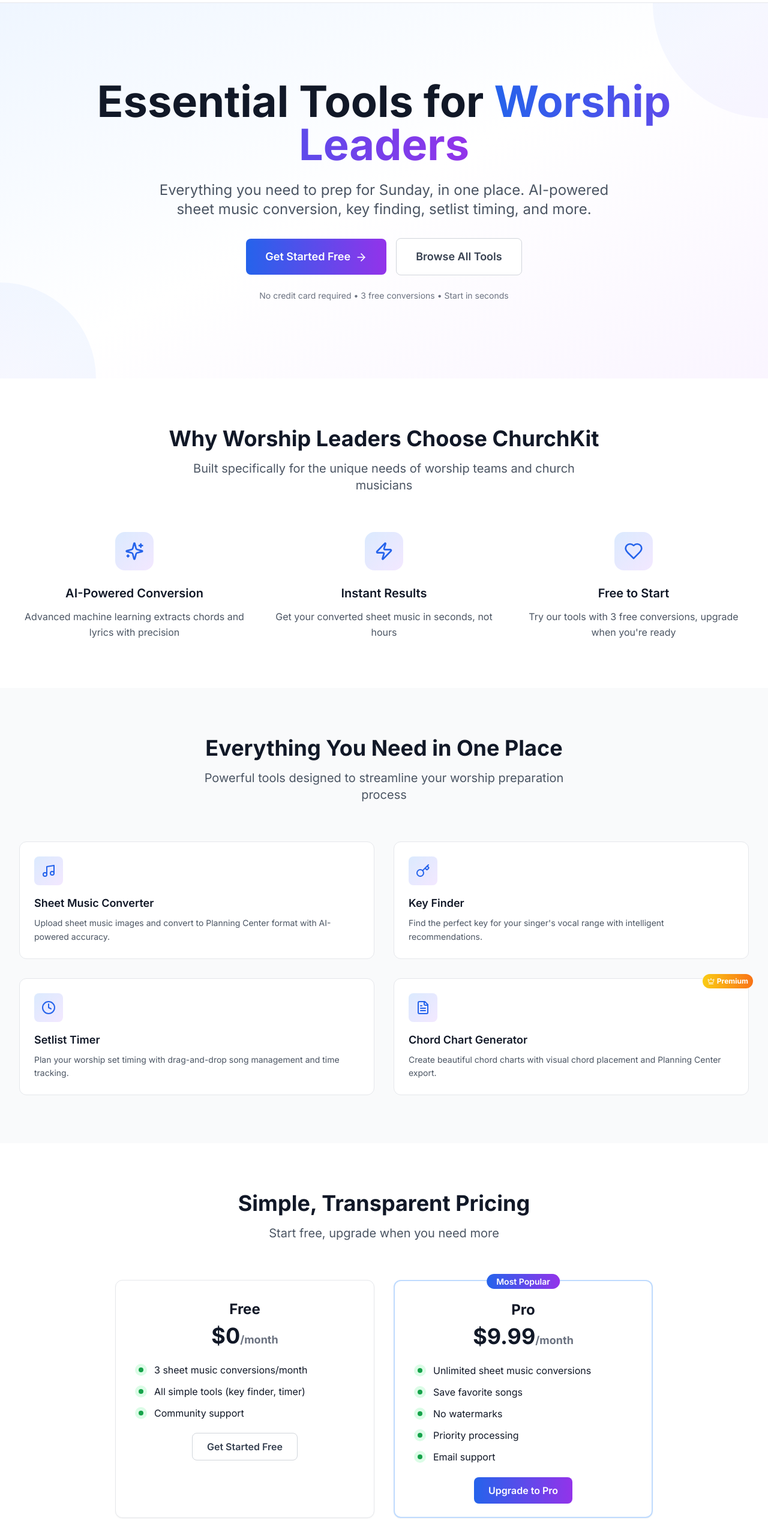
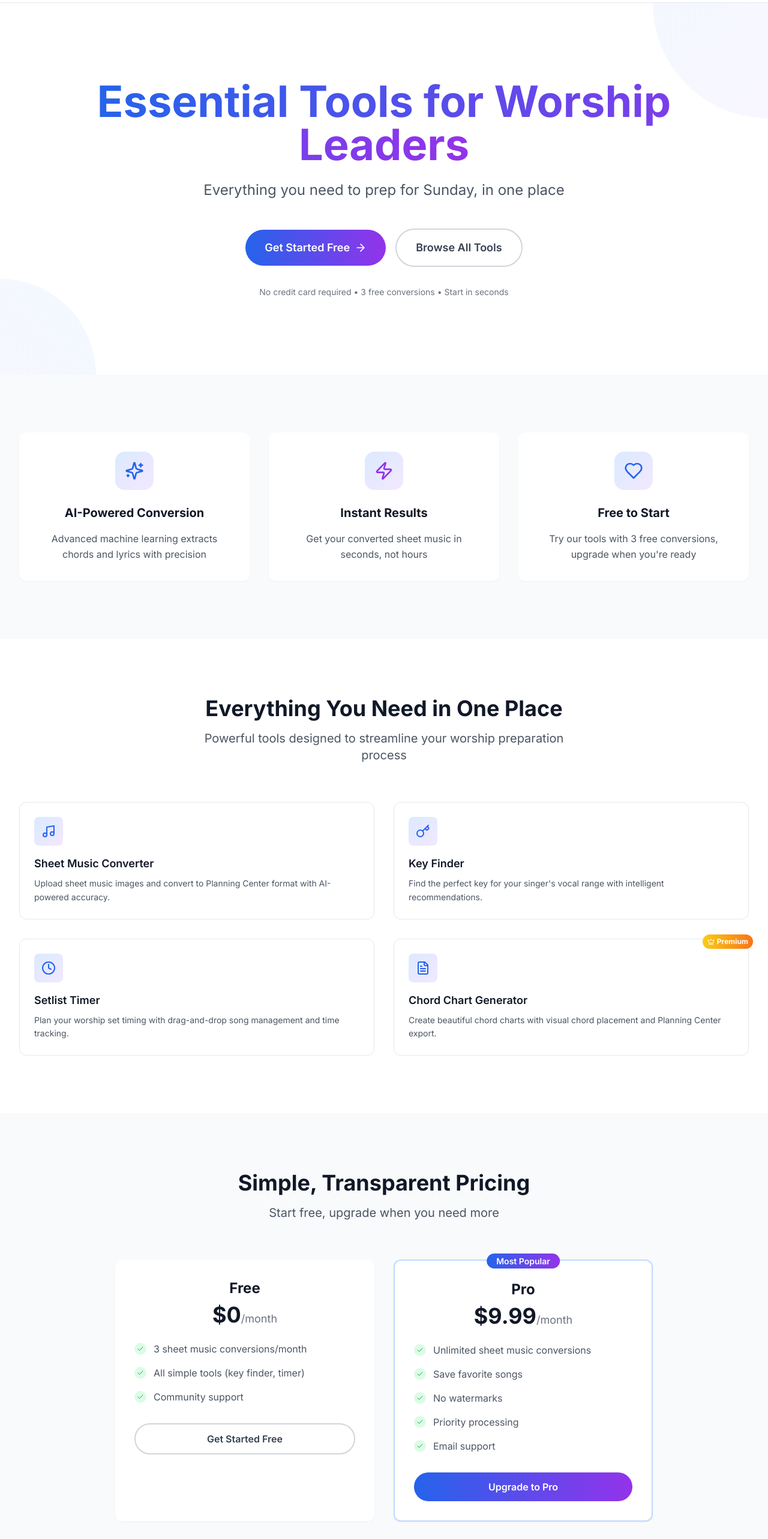
Before and after one commit to wolfman7702/church-tools-platform, a Next.js app: page / in a window 1280 px wide. Shown: the part 60-2626 px from the top of the page at 60% size. Built offline with nearby package versions, Linux system fonts and the light colour scheme.

Commit message:
Rebuild homepage with improved layout and spacing

```diff
--- a/app/page.tsx
+++ b/app/page.tsx
@@ -1,7 +1,7 @@
 'use client'
 
 import Link from 'next/link'
-import { ArrowRight, Sparkles, Zap, Heart, Music, Key, Clock, FileText } from 'lucide-react'
+import { ArrowRight, Sparkles, Zap, Heart, Music, Key, Clock, FileText, Check } from 'lucide-react'
 import ToolCard from '@/components/ToolCard'
 
 const tools = [
@@ -41,17 +41,17 @@
 
 const features = [
   {
-    icon: <Sparkles className="w-8 h-8 text-primary-600" />,
+    icon: <Sparkles className="w-8 h-8 text-blue-600" />,
     title: 'AI-Powered Conversion',
     description: 'Advanced machine learning extracts chords and lyrics with precision'
   },
   {
-    icon: <Zap className="w-8 h-8 text-primary-600" />,
+    icon: <Zap className="w-8 h-8 text-purple-600" />,
     title: 'Instant Results',
     description: 'Get your converted sheet music in seconds, not hours'
   },
   {
-    icon: <Heart className="w-8 h-8 text-primary-600" />,
+    icon: <Heart className="w-8 h-8 text-blue-600" />,
     title: 'Free to Start',
     description: 'Try our tools with 3 free conversions, upgrade when you\'re ready'
   }
@@ -65,61 +65,55 @@
   return (
     <div className="min-h-screen">
       {/* Hero Section */}
-      <section className="relative overflow-hidden bg-gradient-to-br from-primary-50 via-white to-secondary-50">
-        <div className="max-w-7xl mx-auto px-4 sm:px-6 lg:px-8 py-20 lg:py-32">
+      <section className="relative overflow-hidden bg-white">
+        <div className="max-w-7xl mx-auto px-4 sm:px-6 lg:px-8 py-20 md:py-32">
           <div className="text-center">
-            <h1 className="text-4xl md:text-6xl lg:text-7xl font-bold text-gray-900 mb-6">
-              Essential Tools for{' '}
-              <span className="gradient-text">Worship Leaders</span>
+            <h1 className="text-5xl md:text-7xl font-bold text-gray-900 mb-6">
+              <span className="bg-gradient-to-r from-blue-600 to-purple-600 bg-clip-text text-transparent">
+                Essential Tools for Worship Leaders
+              </span>
             </h1>
-            <p className="text-xl md:text-2xl text-gray-600 mb-8 max-w-3xl mx-auto text-balance">
-              Everything you need to prep for Sunday, in one place. AI-powered sheet music conversion,
-              key finding, setlist timing, and more.
+            <p className="text-xl md:text-2xl text-gray-600 mb-12 max-w-3xl mx-auto">
+              Everything you need to prep for Sunday, in one place
             </p>
 
-            <div className="flex flex-col sm:flex-row gap-4 justify-center items-center">
-              <Link href="/tools/sheet-music" className="btn-primary text-lg px-8 py-4">
+            <div className="flex flex-col sm:flex-row gap-4 justify-center items-center mb-8">
+              <Link
+                href="/tools/sheet-music"
+                className="bg-gradient-to-r from-blue-600 to-purple-600 text-white px-8 py-4 rounded-full font-semibold text-lg hover:shadow-xl hover:scale-105 transition-all duration-200 inline-flex items-center"
+              >
                 Get Started Free
-                <ArrowRight className="w-5 h-5 ml-2 inline" />
+                <ArrowRight className="w-5 h-5 ml-2" />
               </Link>
               <button
                 onClick={scrollToTools}
-                className="btn-secondary text-lg px-8 py-4"
+                className="border-2 border-gray-300 text-gray-700 px-8 py-4 rounded-full font-semibold text-lg hover:border-gray-400 hover:bg-gray-50 transition-all duration-200"
               >
                 Browse All Tools
               </button>
             </div>
 
-            <p className="text-sm text-gray-500 mt-6">
+            <p className="text-sm text-gray-500">
               No credit card required • 3 free conversions • Start in seconds
             </p>
           </div>
         </div>
 
         {/* Background decoration */}
-        <div className="absolute top-0 right-0 w-96 h-96 bg-gradient-to-br from-primary-200 to-secondary-200 rounded-full -translate-y-48 translate-x-48 opacity-20"></div>
-        <div className="absolute bottom-0 left-0 w-80 h-80 bg-gradient-to-tr from-secondary-200 to-primary-200 rounded-full translate-y-40 -translate-x-40 opacity-20"></div>
+        <div className="absolute top-0 right-0 w-96 h-96 bg-gradient-to-br from-blue-200 to-purple-200 rounded-full -translate-y-48 translate-x-48 opacity-20"></div>
+        <div className="absolute bottom-0 left-0 w-80 h-80 bg-gradient-to-tr from-purple-200 to-blue-200 rounded-full translate-y-40 -translate-x-40 opacity-20"></div>
       </section>
 
       {/* Features Section */}
-      <section className="py-20 bg-white">
+      <section className="py-16 md:py-24 bg-gray-50">
         <div className="max-w-7xl mx-auto px-4 sm:px-6 lg:px-8">
-          <div className="text-center mb-16">
-            <h2 className="text-3xl md:text-4xl font-bold text-gray-900 mb-4">
-              Why Worship Leaders Choose ChurchKit
-            </h2>
-            <p className="text-xl text-gray-600 max-w-2xl mx-auto">
-              Built specifically for the unique needs of worship teams and church musicians
-            </p>
-          </div>
-
           <div className="grid grid-cols-1 md:grid-cols-3 gap-8">
             {features.map((feature, index) => (
-              <div key={index} className="text-center group">
-                <div className="inline-flex items-center justify-center w-16 h-16 bg-gradient-to-br from-primary-100 to-secondary-100 rounded-2xl mb-6 group-hover:scale-110 transition-transform duration-300">
+              <div key={index} className="bg-white rounded-xl shadow-sm hover:shadow-xl hover:-translate-y-1 transition-all duration-300 p-8 text-center">
+                <div className="inline-flex items-center justify-center w-16 h-16 bg-gradient-to-br from-blue-100 to-purple-100 rounded-2xl mb-6">
                   {feature.icon}
                 </div>
-                <h3 className="text-xl font-semibold text-gray-900 mb-3">
+                <h3 className="text-xl font-bold text-gray-900 mb-4">
                   {feature.title}
                 </h3>
                 <p className="text-gray-600 leading-relaxed">
@@ -132,7 +126,7 @@
       </section>
 
       {/* Tools Section */}
-      <section id="tools-section" className="py-20 bg-gray-50">
+      <section id="tools-section" className="py-16 md:py-24 bg-white">
         <div className="max-w-7xl mx-auto px-4 sm:px-6 lg:px-8">
           <div className="text-center mb-16">
             <h2 className="text-3xl md:text-4xl font-bold text-gray-900 mb-4">
@@ -143,7 +137,7 @@
             </p>
           </div>
 
-          <div className="grid grid-cols-1 md:grid-cols-2 gap-8">
+          <div className="grid grid-cols-1 md:grid-cols-2 lg:grid-cols-2 gap-8">
             {tools.map((tool) => (
               <ToolCard
                 key={tool.id}
@@ -159,7 +153,7 @@
       </section>
 
       {/* Pricing Preview */}
-      <section className="py-20 bg-white">
+      <section className="py-16 md:py-24 bg-gray-50">
         <div className="max-w-7xl mx-auto px-4 sm:px-6 lg:px-8">
           <div className="text-center mb-16">
             <h2 className="text-3xl md:text-4xl font-bold text-gray-900 mb-4">
@@ -172,79 +166,89 @@
 
           <div className="grid grid-cols-1 md:grid-cols-2 gap-8 max-w-4xl mx-auto">
             {/* Free Plan */}
-            <div className="card p-8">
+            <div className="bg-white rounded-xl shadow-sm hover:shadow-lg transition-all duration-300 p-8">
               <div className="text-center">
                 <h3 className="text-2xl font-bold text-gray-900 mb-2">Free</h3>
-                <div className="text-4xl font-bold text-gray-900 mb-6">$0<span className="text-lg text-gray-500">/month</span></div>
-                <ul className="space-y-3 text-left mb-8">
+                <div className="text-4xl font-bold text-gray-900 mb-6">
+                  $0<span className="text-lg text-gray-500 font-normal">/month</span>
+                </div>
+                <ul className="space-y-4 text-left mb-8">
                   <li className="flex items-center">
-                    <div className="w-5 h-5 bg-green-100 rounded-full flex items-center justify-center mr-3">
-                      <div className="w-2 h-2 bg-green-600 rounded-full"></div>
+                    <div className="w-5 h-5 bg-green-100 rounded-full flex items-center justify-center mr-3 flex-shrink-0">
+                      <Check className="w-3 h-3 text-green-600" />
                     </div>
-                    3 sheet music conversions/month
+                    <span className="text-gray-600">3 sheet music conversions/month</span>
                   </li>
                   <li className="flex items-center">
-                    <div className="w-5 h-5 bg-green-100 rounded-full flex items-center justify-center mr-3">
-                      <div className="w-2 h-2 bg-green-600 rounded-full"></div>
+                    <div className="w-5 h-5 bg-green-100 rounded-full flex items-center justify-center mr-3 flex-shrink-0">
+                      <Check className="w-3 h-3 text-green-600" />
                     </div>
-                    All simple tools (key finder, timer)
+                    <span className="text-gray-600">All simple tools (key finder, timer)</span>
                   </li>
                   <li className="flex items-center">
-                    <div className="w-5 h-5 bg-green-100 rounded-full flex items-center justify-center mr-3">
-                      <div className="w-2 h-2 bg-green-600 rounded-full"></div>
+                    <div className="w-5 h-5 bg-green-100 rounded-full flex items-center justify-center mr-3 flex-shrink-0">
+                      <Check className="w-3 h-3 text-green-600" />
                     </div>
-                    Community support
+                    <span className="text-gray-600">Community support</span>
                   </li>
                 </ul>
-                <Link href="/tools/sheet-music" className="btn-secondary w-full">
+                <Link
+                  href="/tools/sheet-music"
+                  className="w-full border-2 border-gray-300 text-gray-700 px-6 py-3 rounded-full font-semibold hover:border-gray-400 hover:bg-gray-50 transition-all duration-200 inline-block text-center"
+                >
                   Get Started Free
                 </Link>
               </div>
             </div>
 
             {/* Pro Plan */}
-            <div className="card p-8 relative border-2 border-primary-200">
+            <div className="bg-white rounded-xl shadow-sm hover:shadow-lg transition-all duration-300 p-8 relative border-2 border-blue-200">
               <div className="absolute -top-3 left-1/2 transform -translate-x-1/2">
-                <span className="bg-gradient-to-r from-primary-600 to-secondary-600 text-white px-4 py-1 rounded-full text-sm font-semibold">
+                <span className="bg-gradient-to-r from-blue-600 to-purple-600 text-white px-4 py-1 rounded-full text-sm font-semibold">
                   Most Popular
                 </span>
               </div>
               <div className="text-center">
                 <h3 className="text-2xl font-bold text-gray-900 mb-2">Pro</h3>
-                <div className="text-4xl font-bold text-gray-900 mb-6">$9.99<span className="text-lg text-gray-500">/month</span></div>
-                <ul className="space-y-3 text-left mb-8">
+                <div className="text-4xl font-bold text-gray-900 mb-6">
+                  $9.99<span className="text-lg text-gray-500 font-normal">/month</span>
+                </div>
+                <ul className="space-y-4 text-left mb-8">
                   <li className="flex items-center">
-                    <div className="w-5 h-5 bg-green-100 rounded-full flex items-center justify-center mr-3">
-                      <div className="w-2 h-2 bg-green-600 rounded-full"></div>
+                    <div className="w-5 h-5 bg-green-100 rounded-full flex items-center justify-center mr-3 flex-shrink-0">
+                      <Check className="w-3 h-3 text-green-600" />
                     </div>
-                    Unlimited sheet music conversions
+                    <span className="text-gray-600">Unlimited sheet music conversions</span>
                   </li>
                   <li className="flex items-center">
-                    <div className="w-5 h-5 bg-green-100 rounded-full flex items-center justify-center mr-3">
-                      <div className="w-2 h-2 bg-green-600 rounded-full"></div>
+                    <div className="w-5 h-5 bg-green-100 rounded-full flex items-center justify-center mr-3 flex-shrink-0">
+                      <Check className="w-3 h-3 text-green-600" />
                     </div>
-                    Save favorite songs
+                    <span className="text-gray-600">Save favorite songs</span>
                   </li>
                   <li className="flex items-center">
-                    <div className="w-5 h-5 bg-green-100 rounded-full flex items-center justify-center mr-3">
-                      <div className="w-2 h-2 bg-green-600 rounded-full"></div>
+                    <div className="w-5 h-5 bg-green-100 rounded-full flex items-center justify-center mr-3 flex-shrink-0">
+                      <Check className="w-3 h-3 text-green-600" />
                     </div>
-                    No watermarks
+                    <span className="text-gray-600">No watermarks</span>
                   </li>
                   <li className="flex items-center">
-                    <div className="w-5 h-5 bg-green-100 rounded-full flex items-center justify-center mr-3">
-                      <div className="w-2 h-2 bg-green-600 rounded-full"></div>
+                    <div className="w-5 h-5 bg-green-100 rounded-full flex items-center justify-center mr-3 flex-shrink-0">
+                      <Check className="w-3 h-3 text-green-600" />
                     </div>
-                    Priority processing
+                    <span className="text-gray-600">Priority processing</span>
                   </li>
                   <li className="flex items-center">
-                    <div className="w-5 h-5 bg-green-100 rounded-full flex items-center justify-center mr-3">
-                      <div className="w-2 h-2 bg-green-600 rounded-full"></div>
+                    <div className="w-5 h-5 bg-green-100 rounded-full flex items-center justify-center mr-3 flex-shrink-0">
+                      <Check className="w-3 h-3 text-green-600" />
                     </div>
-                    Email support
+                    <span className="text-gray-600">Email support</span>
                   </li>
                 </ul>
-                <Link href="/pricing" className="btn-primary w-full">
+                <Link
+                  href="/pricing"
+                  className="w-full bg-gradient-to-r from-blue-600 to-purple-600 text-white px-6 py-3 rounded-full font-semibold hover:shadow-lg hover:scale-105 transition-all duration-200 inline-block text-center"
+                >
                   Upgrade to Pro
                 </Link>
               </div>
@@ -253,16 +257,19 @@
         </div>
       </section>
 
-      {/* CTA Section */}
-      <section className="py-20 bg-gradient-to-r from-primary-600 to-secondary-600">
-        <div className="max-w-4xl mx-auto text-center px-4 sm:px-6 lg:px-8">
+      {/* Final CTA */}
+      <section className="py-20 bg-gradient-to-r from-blue-600 to-purple-600">
+        <div className="max-w-7xl mx-auto px-4 sm:px-6 lg:px-8 text-center">
           <h2 className="text-3xl md:text-4xl font-bold text-white mb-6">
             Ready to simplify your worship prep?
           </h2>
-          <p className="text-xl text-primary-100 mb-8 max-w-2xl mx-auto">
+          <p className="text-xl text-blue-100 mb-8 max-w-2xl mx-auto">
             Join thousands of worship leaders who trust ChurchKit to streamline their Sunday preparation
           </p>
-          <Link href="/tools/sheet-music" className="bg-white text-primary-600 px-8 py-4 rounded-lg font-semibold text-lg hover:bg-gray-50 transition-colors inline-flex items-center">
+          <Link
+            href="/tools/sheet-music"
+            className="bg-white text-blue-600 px-8 py-4 rounded-full font-semibold text-lg hover:bg-gray-50 transition-colors inline-flex items-center"
+          >
             Start Converting Now
             <ArrowRight className="w-5 h-5 ml-2" />
           </Link>
```
